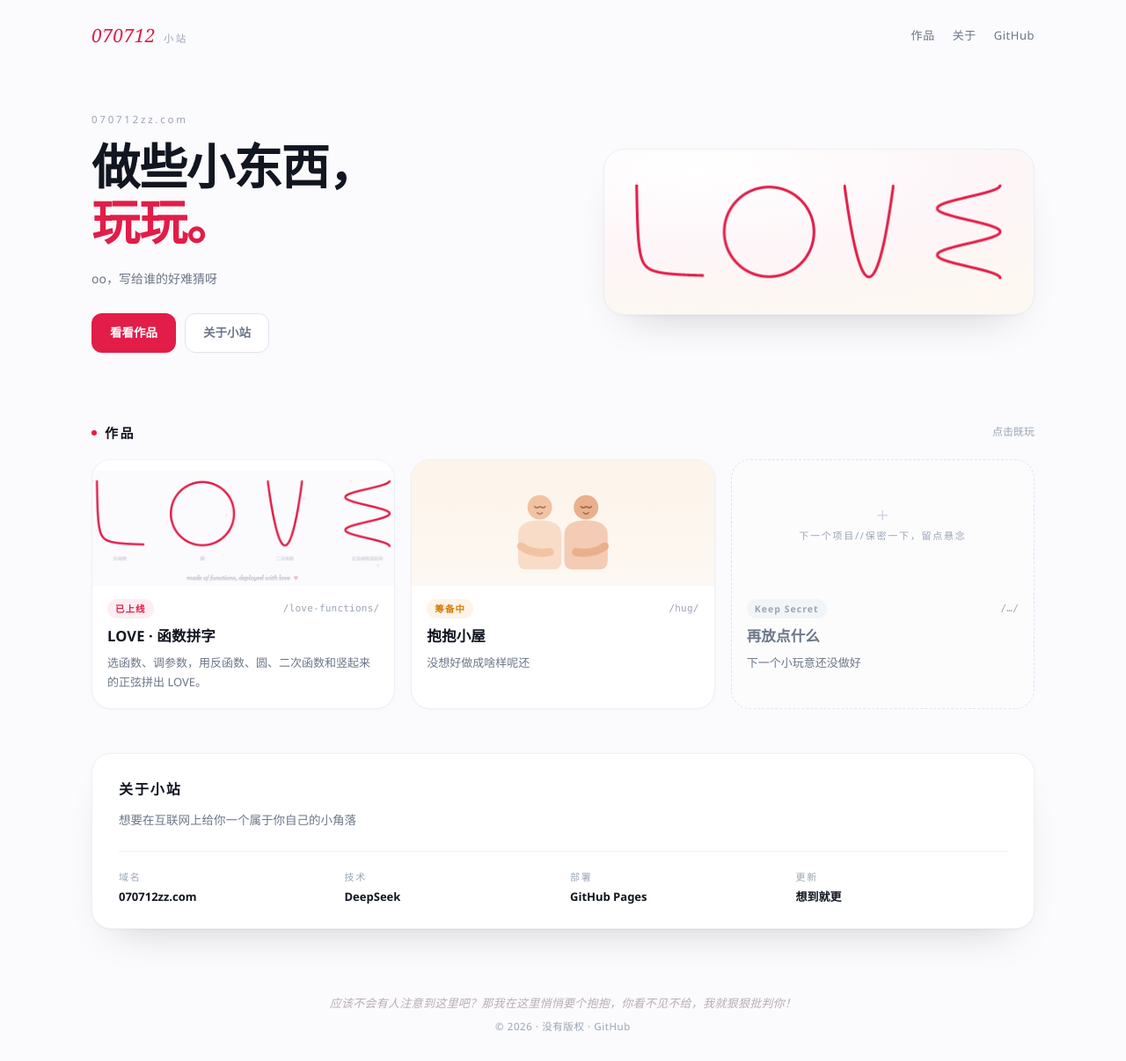
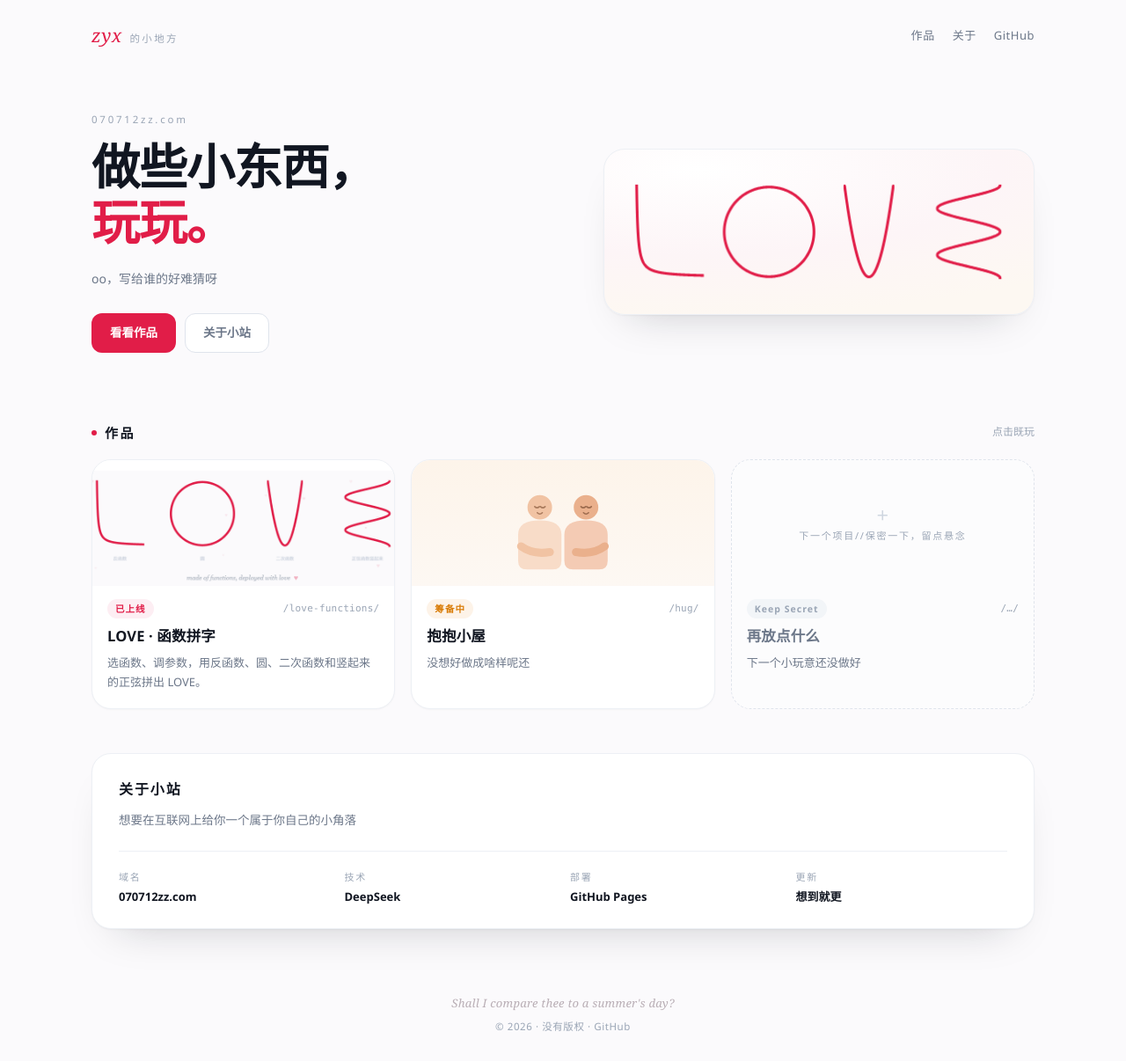
Before and after one commit to marker404/love-functions, a plain HTML site: page index.html in a window 1280 px wide. Shown: the whole page at 88% size. Drawn offline with Linux system fonts and the light colour scheme.

Commit message:
改了主页的一些文字内容

```diff
--- a/index.html
+++ b/index.html
@@ -3,7 +3,7 @@
 <head>
 <meta charset="utf-8">
 <meta name="viewport" content="width=device-width, initial-scale=1, viewport-fit=cover">
-<title>我想玩GTA6</title>
+<title>oo</title>
 <meta name="description" content="一个专门写给你的的小站，想到啥就写啥">
 <meta name="color-scheme" content="light">
 <meta name="theme-color" content="#fbfafc">
@@ -15,8 +15,8 @@
 
   <header class="site-head">
     <a class="brand" href="./">
-      <span class="brand-mark">070712</span>
-      <span class="brand-sub">小站</span>
+      <span class="brand-mark">zyx</span>
+      <span class="brand-sub">的小地方</span>
     </a>
     <nav class="nav" aria-label="导航">
       <a href="#works">作品</a>
@@ -127,7 +127,7 @@
   </main>
 
   <footer class="site-foot">
-    <p class="foot-love">应该不会有人注意到这里吧？那我在这里悄悄要个抱抱，你看不见不给，我就狠狠批判你！</p>
+    <p class="foot-love">Shall I compare thee to a summer's day?</p>
     <p class="foot-meta">© <span id="year">2026</span> · 没有版权 · <a href="https://github.com/marker404/love-functions" target="_blank" rel="noopener">GitHub</a></p>
   </footer>
 
```
Also changed, not shown: README.md.
